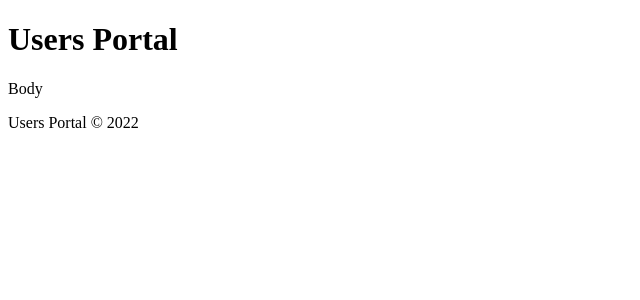
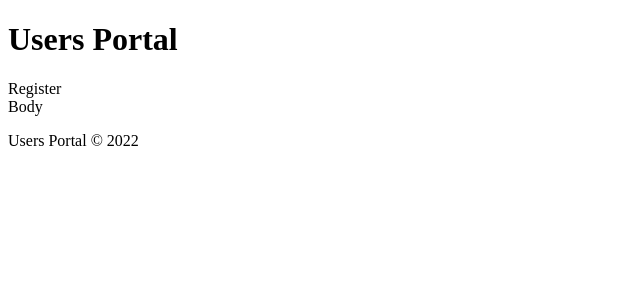
Before and after one commit to yadav-pratik/User-Database, a React (Create React App) app in the folder client/: page / in a window 1280 px wide. Shown: the top 300 px of the page, without its empty margins (0-640 px from the left). Built offline with nearby package versions, Linux system fonts and the light colour scheme.

Commit message:
client : added conditional rendering inside Navbar

```diff
--- a/client/src/components/NavBar.js
+++ b/client/src/components/NavBar.js
@@ -1,9 +1,25 @@
 import React from "react";
+import { useSelector } from "react-redux";
 
 const NavBar = (props) => {
+    const isLogged = useSelector((state)=> {
+        return state.isLogged
+    })
+
     return (
         <div>
             <h1>Users Portal</h1>
+            {isLogged ? (
+                    <div>
+                        <span>Welcome user</span>
+                        <span>Logout</span>
+                    </div>
+                ) : (
+                    <div>
+                        Register
+                    </div>
+                )
+            }
         </div>
     )
 }
```
